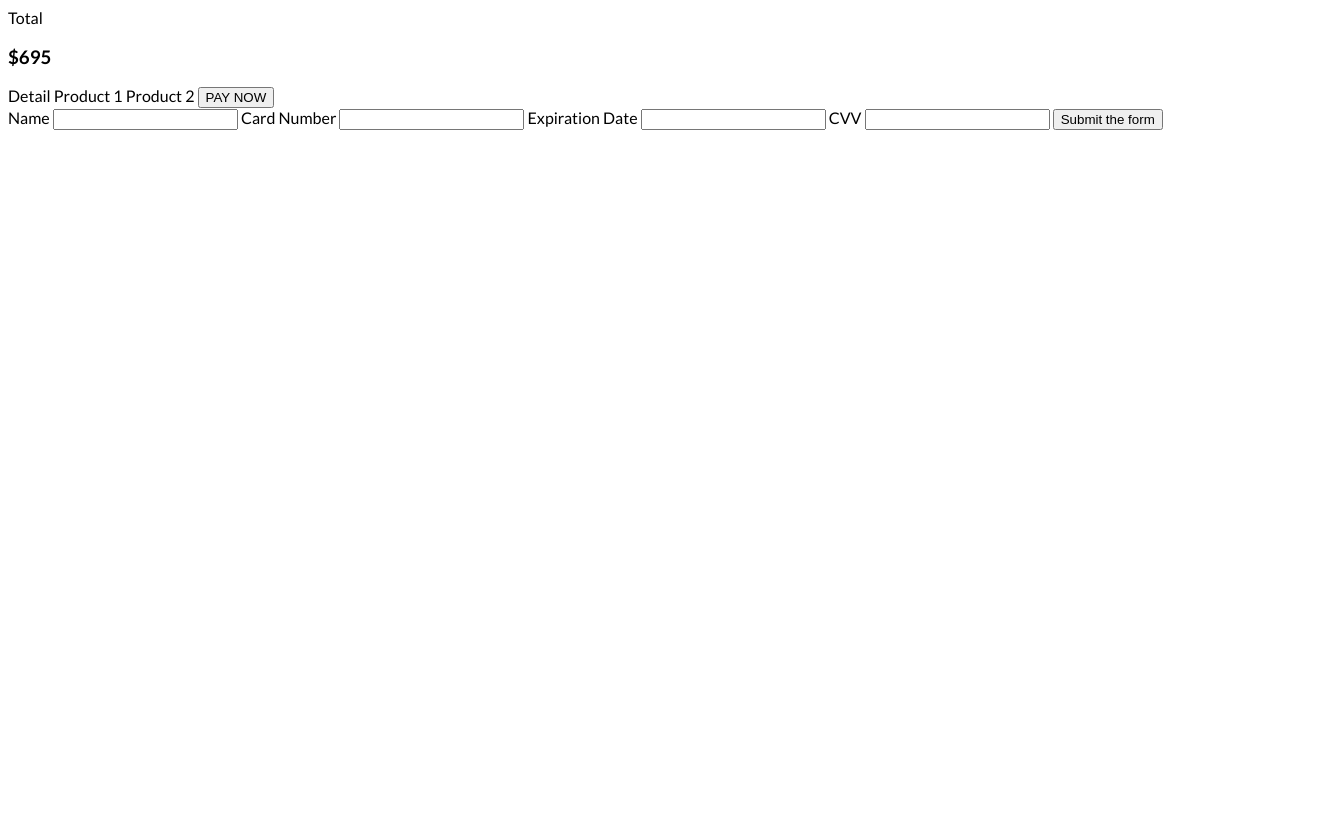
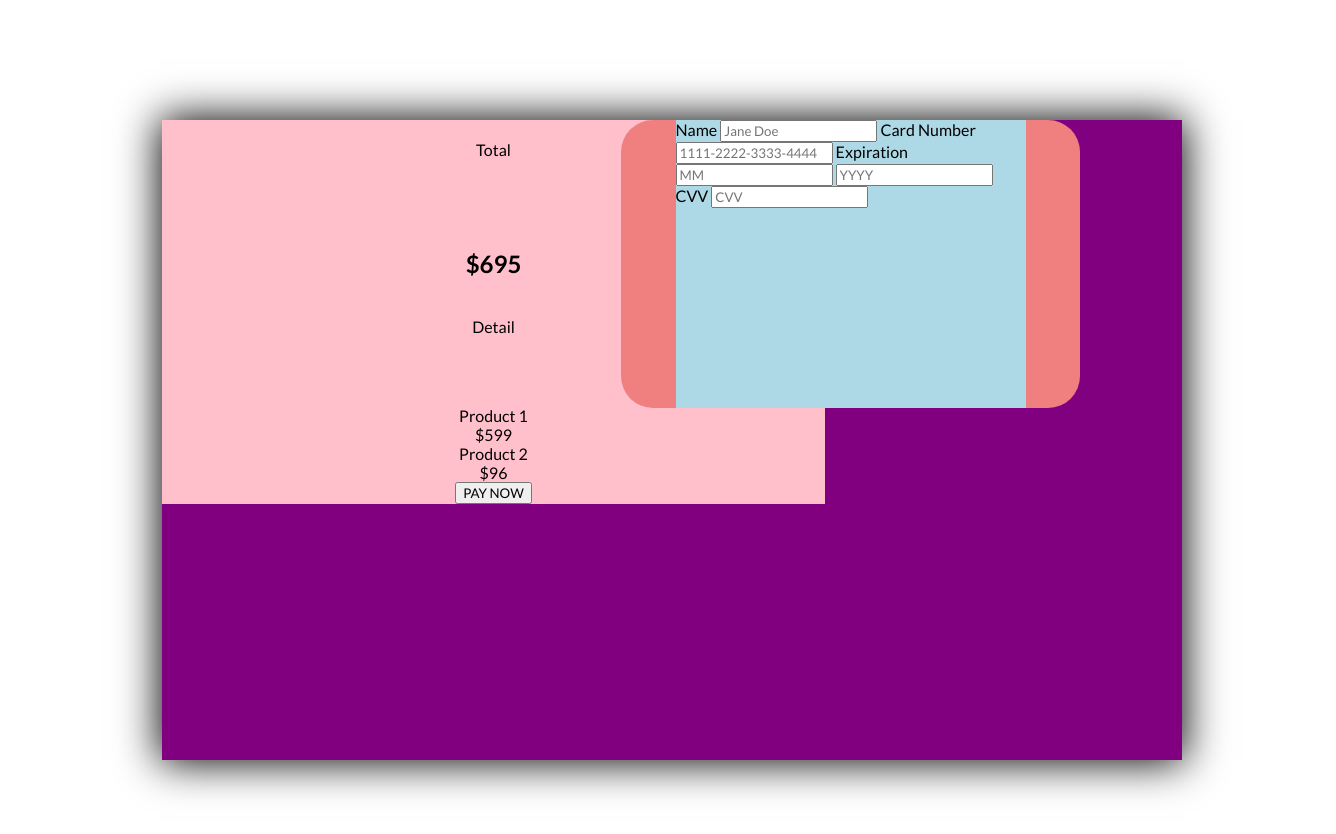
Before and after one commit to lwcrisafi/day07cform, a website built with Vite: page index.html in a window 1280 px wide. Shown: the whole page, 1336 px wide, since content can reach past the window. Before the commit the page ends 800 px from the top, so only its background shows below. Built offline with nearby package versions, Linux system fonts and the light colour scheme.

Commit message:
scss and html changes

```diff
--- a/index.html
+++ b/index.html
@@ -10,32 +10,79 @@
       href="https://fonts.googleapis.com/css2?family=Lato:wght@400;700;900&display=swap"
       rel="stylesheet"
     />
-    <title>Document</title>
+    <title>Credit Card Checkout</title>
   </head>
   <body>
+    <main>
       <section class="container">
+        <div class="container__box">
           <div class="checkout">
             <span class="checkout__detail">Total</span>
-        <h3>$695</h3>
+            <h1>$695</h1>
             <span class="checkout__detail">Detail</span>
-        <span>Product 1</span>
-        <span>Product 2</span>
-        <button>PAY NOW</button>
+            <span class="checkout__product">Product 1</span>
+            <span class="checkout__price">$599</span>
+            <span class="checkout__product">Product 2</span>
+            <span class="checkout__price">$96</span>
+            <input type="submit" value="PAY NOW" class="checkout__button" />
           </div>
           <div class="payment">
-        <form action="" method="get">
-          <span>Name</span>
-          <input type="text" />
-          <span>Card Number</span>
+            <form action="index.html" autocomplete="off" method="get" class="payment__form">
+              <label for="name">Name</span>
+              <input type="text"
+              minlength="4"
+              class="input-field"
+              autocomplete="off"
+              id="name" placeholder="Jane Doe"
+              required/>
+
+              <label for="card-number">Card Number</span>
+              <input type="text"
+              maxlength="16"
+              class="input-field"
+              autocomplete="off"
+              id="card-number" placeholder="1111-2222-3333-4444" required/>
+
+              <label for="exmonth">Expiration</span>
+              <input type="text"
+              maxlength="2"
+              class="input-field"
+              autocomplete="off"
+              id="exmonth" placeholder="MM"
+              required/>
+
+              <input type="text"
+              maxlength="4"
+              class="input-field"
+              autocomplete="off"
+              id="exyear" placeholder="YYYY"
+              required/>
+
+              <label for="cvv">CVV</span>
+              <input type="text"
+              maxlength="4"
+              class="input-field"
+              autocomplete="off"
+              id="cvv" placeholder="CVV"
+              required/>
+
+
+
+
+
+              <!-- <span>Card Number</span>
               <input type="text" />
               <span>Expiration Date</span>
               <input type="text" />
+              <input type="text" />
               <span>CVV</span>
-          <input type="text" />
+              <input type="text" /> -->
 
-          <input type="submit" value="Submit the form" />
+
             </form>
           </div>
+        </d.container__box>
       </section>
+    </main>
   </body>
 </html>
--- a/scss/style.scss
+++ b/scss/style.scss
@@ -4,6 +4,83 @@ $primary-white: #ffffff;
 $light-shadow: 0px 0px 40px 2px;
 $dark-shadow: 0px 0px 40px 2px;
 
-html {
+body,
+input {
     font-family: 'Lato', sans-serif;
+
 }
+
+main {
+
+    width: 100%;
+    min-height: 100vh;
+    overflow: hidden;
+    background-color: white;
+    padding: 2rem;
+    display: flex;
+    align-items: center;
+    justify-content: center;
+}
+
+.container {
+    position: relative;
+ width: 100%;
+ max-width: 1020px;
+ height: 640px;
+ background-color: aquamarine;
+ box-shadow: $light-shadow;
+}
+
+.container__box {
+    position: absolute;
+    width: 100%;
+    height: 100%;
+
+    background-color: purple;
+}
+
+.checkout {
+    position: absolute;
+    height: 60%;
+    width: 65%;
+    top: 0;
+    left: 0;
+    background-color: pink;
+    z-index: 1;
+    display: flex;
+    align-items: center;
+    flex-direction: column;
+
+
+}
+
+.checkout__detail {
+    margin-top: 20px;
+    height: 30%;
+}
+.checkout__product {
+
+
+}
+.checkout__price {
+
+}
+
+.payment {
+    position: absolute;
+    height: 45%;
+    width: 45%;
+    left: 45%;
+    top: 0;
+    background-color: lightcoral;
+    border-radius: 2rem;
+    z-index: 2;
+}
+form {
+    max-width: 350px;
+    width: 100%;
+    background-color: lightblue;
+    margin: 0 auto;
+    height: 100%;
+    display: flex;
+}
```
Lines whose indentation alone changed are shown as unchanged.
